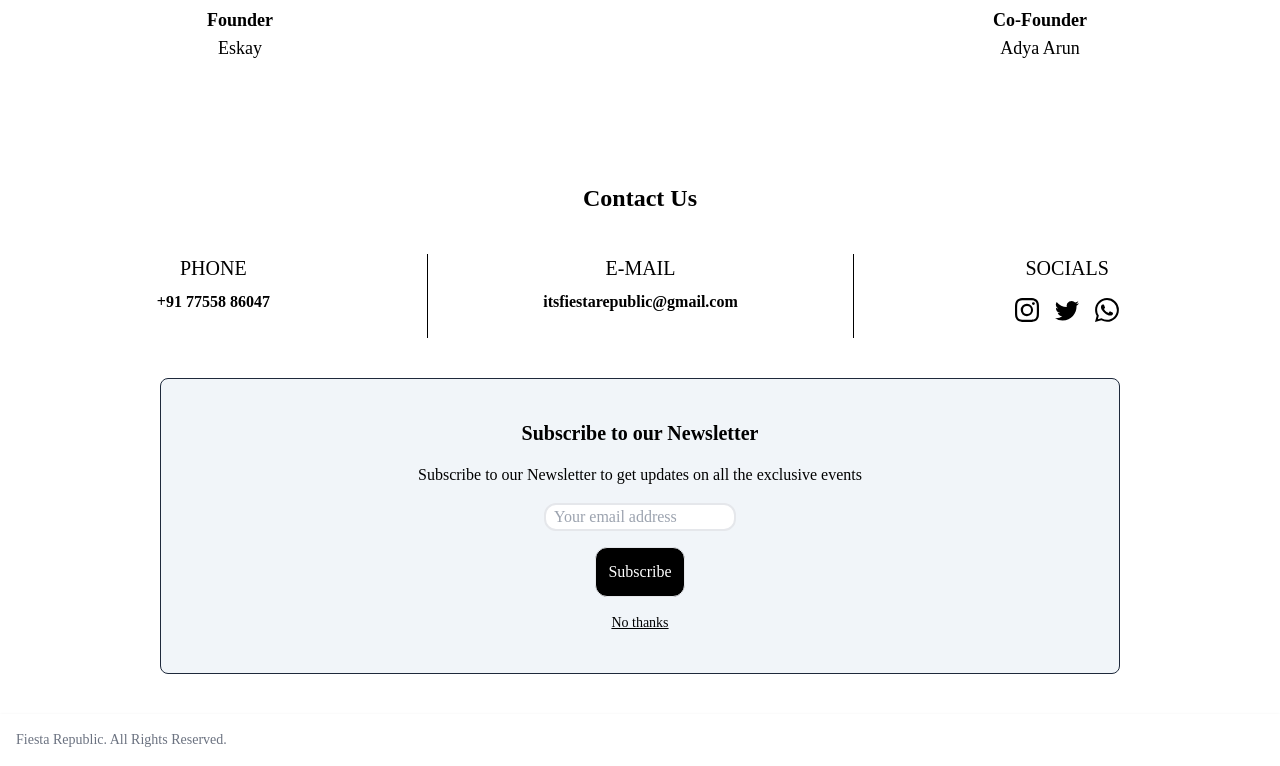
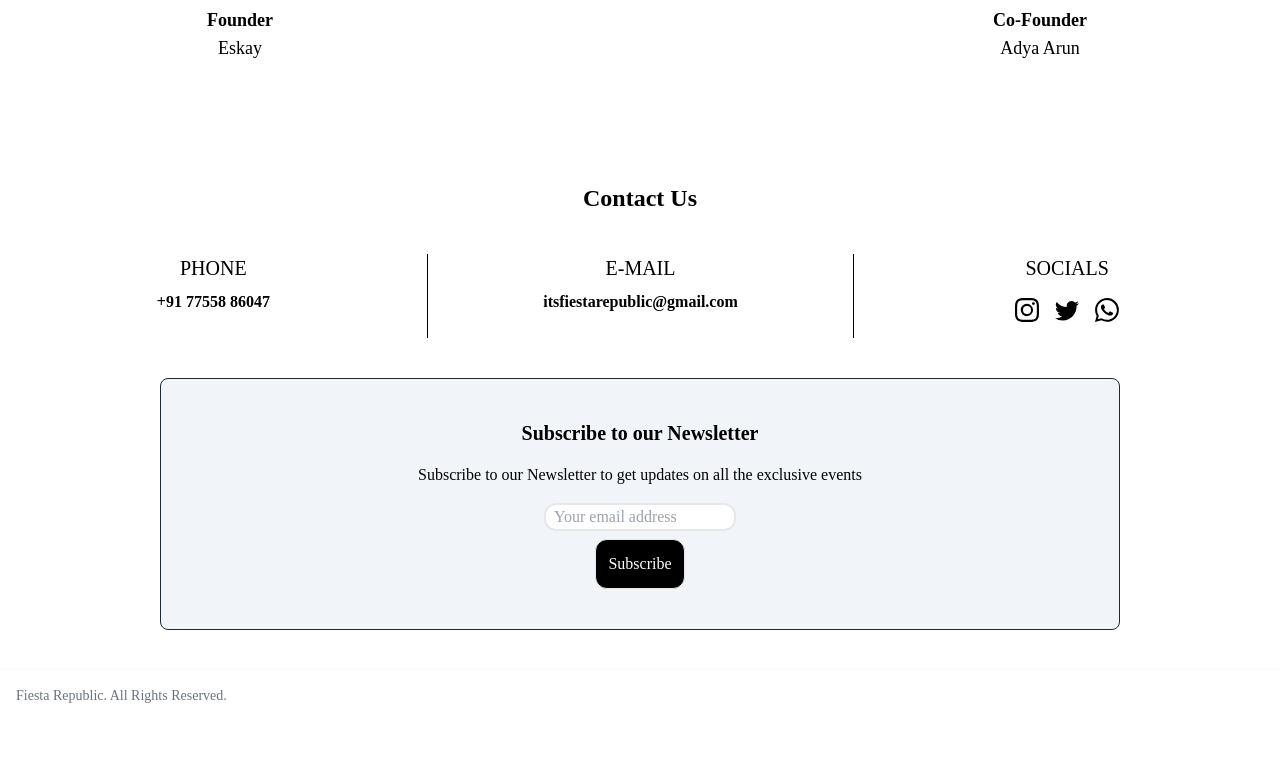
Before and after one commit to Khushi2402/Fiesta-Republic, a React (Create React App) app: page / in a window 1280 px wide. Shown: the part 1062-1828 px from the top of the page. After the commit the page ends 1784 px from the top, so only its background shows below. Built offline with nearby package versions, Linux system fonts and the light colour scheme.

Commit message:
Firebase

```diff
--- a/src/components/Contact.jsx
+++ b/src/components/Contact.jsx
@@ -1,7 +1,42 @@
-import React from 'react'
+import React, {useState} from 'react'
 import {BsInstagram, BsWhatsapp, BsTwitter} from 'react-icons/bs'
 
 const Contact = () => {
+
+  const [userData, setUserData] = useState({
+    email: ""
+  });
+
+  let name, value;
+  const postUserData = (event) => {
+    name = event.target.name;
+    value = event.target.value;
+
+    setUserData({ ...userData, [name]: value});
+  };
+
+  //connect with firebase
+  const submitData = async(event) => {
+    event.preventDefault();
+    const { email } = userData;
+    const res = fetch('https://fiesta-d0c19-default-rtdb.firebaseio.com/userDataRecords.json',
+    {
+      method: "POST",
+      headers: {
+        "Content-Type" : "application/json",
+      },
+      body:JSON.stringify({
+        email
+      }),
+    });
+
+    if(res) {
+      setUserData({
+        email: ""
+      })
+    }
+  }
+
   return (
     <div name='contact'>
       <h1 className='text-2xl pt-10'>Contact Us</h1>
@@ -35,11 +70,17 @@ const Contact = () => {
             <div className='flex flex-col items-center space-y-4'>
                 <h1 className='text-xl font-semibold'>Subscribe to our Newsletter</h1>
                 <p className=''>Subscribe to our Newsletter to get updates on all the exclusive events</p>
-                <div>
-                <input text='text' placeholder='Your email address' className=' border-2 rounded-xl w-48 px-2'></input>
-                </div>
-                <button className='rounded-xl'>Subscribe</button>
-                <p className='text-sm  underline underline-offset-auto hover:font-semibold cursor-pointer'>No thanks</p>
+                <form method='POST'>
+                  <div className='pb-2'>
+                    <input text='text'
+                    name="email"
+                    placeholder='Your email address'
+                    value={userData.email}
+                    onChange={postUserData}
+                    className=' border-2 rounded-xl w-48 px-2'></input>
+                  </div>
+                  <button className='rounded-xl' onClick={submitData}>Subscribe</button>
+                </form>
             </div>
         </div>
       </div>
```
